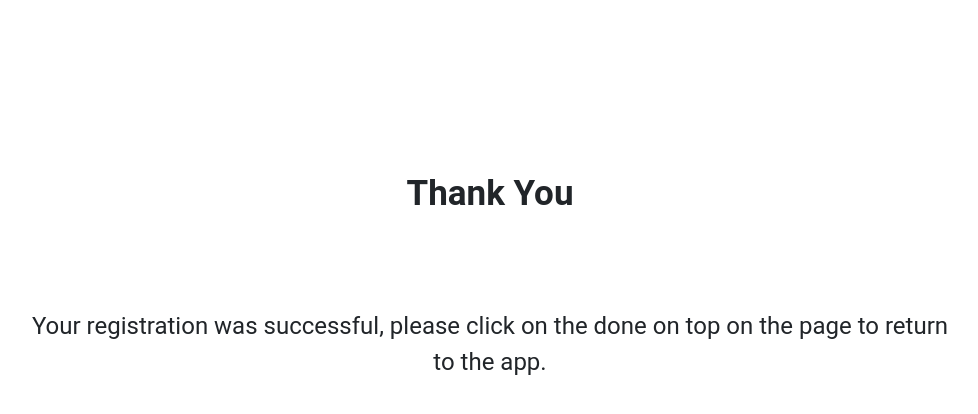
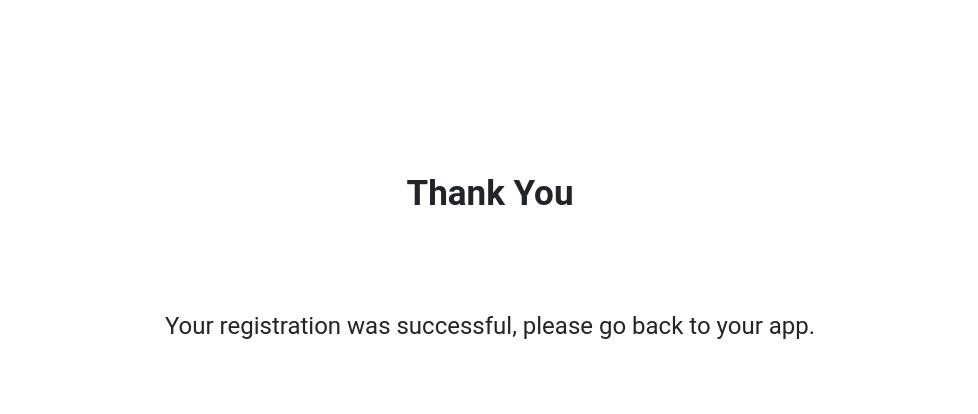
Before and after one commit to gabrielstonedelza/abag-api, a Django app: page /register_success/ in a window 1280 px wide. Shown: the top 414 px of the page, without its empty margins (150-1128 px from the left). Run offline with Django 3.2, Linux system fonts and the light colour scheme; some libraries are stand-ins or nearby versions; some web fonts are replaced.

Commit message:
edited registered success page

```diff
--- a/users/templates/users/register_success.html
+++ b/users/templates/users/register_success.html
@@ -10,7 +10,7 @@ Abag Home
       <div class="my-box mt-4" style="display:flex;justify-content:center;align-items:center;flex-direction:column;gap:1rem;font-weight:bold;font-size:30px;padding-top:100px;">
         <h2 class="text-center mb-3" style="font-weight:bold;font-size:35px;">Thank You</h2>
         <br>
-        <small class="text-center">Your registration was successful, please click on the done on top on the page to return to the app.</small>
+        <small class="text-center">Your registration was successful, please go back to your app.</small>
       </div>
     </div>
   </div>
```
